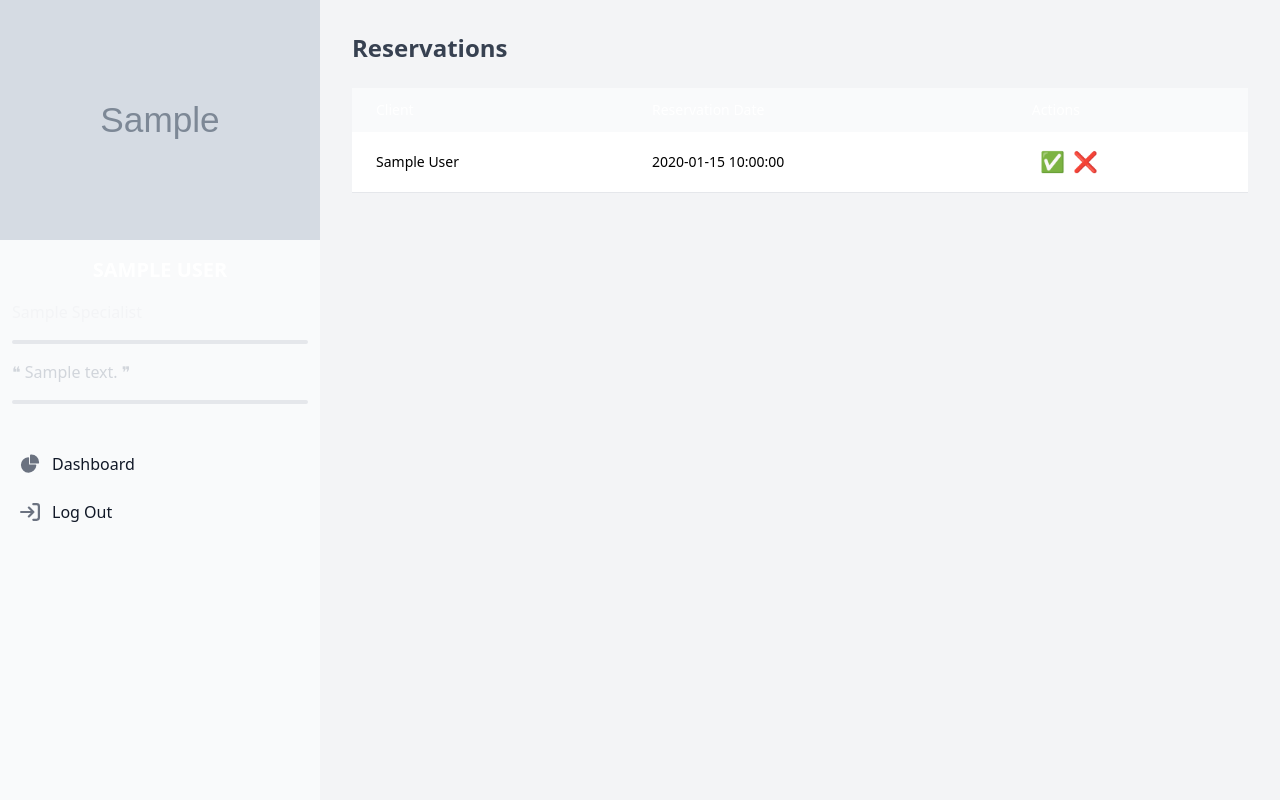
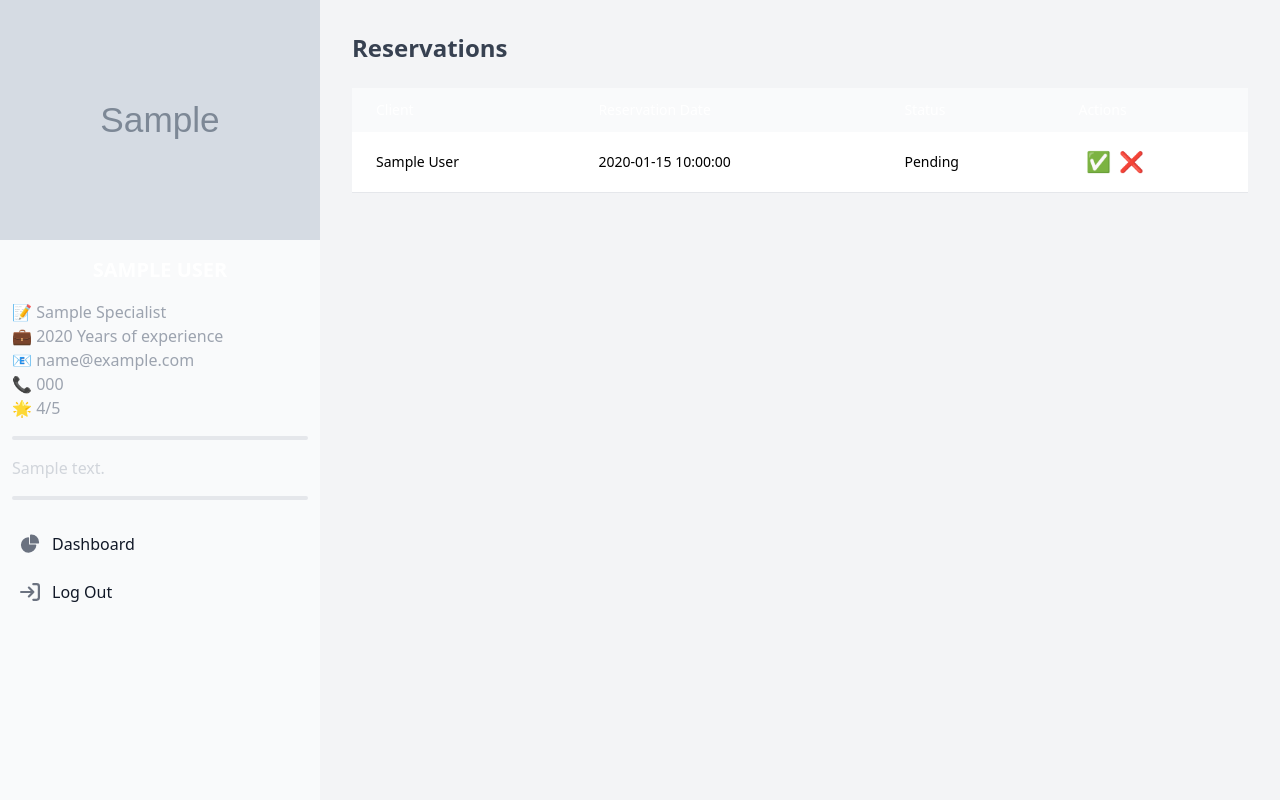
Before and after one commit to theshamkhi/LawyerUp, a PHP site: page /LawyerDashboard.php in a window 1280 px wide. Run offline with PHP 8.4, Linux system fonts and the light colour scheme; the visitor is signed in with stand-in values (Sample User, id 1); tables that the repository leaves empty hold one stand-in row (values such as "Sample post"); grey boxes marked "Sample" are stand-in pictures; some libraries are stand-ins or nearby versions.

Commit message:
Enhanced UI & UX

```diff
--- a/templates/LawyerDashboard.php
+++ b/templates/LawyerDashboard.php
@@ -10,7 +10,7 @@ if (!isset($_SESSION['user_id']) || !isset($_SESSION['role']) || $_SESSION['role
 
 $lawyer_id = $_SESSION['user_id'];
 
-$sql = "SELECT User.Name, Lawyer.PhotoURL, Lawyer.Specialization, Lawyer.ExpYears, Lawyer.Bio
+$sql = "SELECT User.Name, User.Email, Lawyer.LawyerID, Lawyer.Specialization, Lawyer.PhotoURL, Lawyer.ExpYears, Lawyer.Bio, Lawyer.Rating, Lawyer.PhoneNumber
         FROM Lawyer
         JOIN User ON Lawyer.LawyerID = User.UserID
         WHERE Lawyer.LawyerID = $lawyer_id";
@@ -55,11 +55,15 @@ if ($lawyer_result->num_rows > 0) {
       <?php if ($lawyer): ?>
         <div class="flex flex-col">
             <img src="<?php echo $lawyer['PhotoURL']; ?>" alt="Lawyer Photo" class="object-cover">
-            <div class="px-3 py-4">
+            <div class="px-3 pt-4">
                 <h2 class="text-xl font-semibold text-white text-center uppercase mb-4"><?php echo $lawyer['Name']; ?></h2>
-                <p class="text-base text-gray-100 mb-4"><?php echo $lawyer['Specialization']?> Specialist</p>
+                <p class="text-base text-gray-400">&#128221;  <?php echo $lawyer['Specialization']?> Specialist</p>
+                <p class="text-base text-gray-400">&#128188;  <?php echo $lawyer['ExpYears']; ?> Years of experience</p>
+                <p class="text-base text-gray-400">&#128231;  <?php echo $lawyer['Email']; ?></p>
+                <p class="text-base text-gray-400">&#128222;  <?php echo $lawyer['PhoneNumber']; ?></p>
+                <p class="text-base text-gray-400">&#127775;  <?php echo $lawyer['Rating']; ?>/5</p>
                 <hr class="h-1 my-4 bg-gray-200 border-0 rounded dark:bg-gray-700">
-                    <p class="text-base text-gray-300">&#10077; <?php echo $lawyer['Bio']; ?> &#10078;</p>
+                    <p class="text-base text-gray-300"><?php echo $lawyer['Bio']; ?></p>
                 <hr class="h-1 my-4 bg-gray-200 border-0 rounded dark:bg-gray-700">
             </div>
         </div>
@@ -71,7 +75,7 @@ if ($lawyer_result->num_rows > 0) {
 
       <ul class="space-y-2 font-medium px-3 py-2">
          <li>
-            <a href="ClientDashboard.php" class="flex items-center p-2 text-gray-900 rounded-lg dark:text-white hover:bg-gray-100 dark:hover:bg-gray-700 group">
+            <a href="LawyerDashboard.php" class="flex items-center p-2 text-gray-900 rounded-lg dark:text-white hover:bg-gray-100 dark:hover:bg-gray-700 group">
                <svg class="w-5 h-5 text-gray-500 transition duration-75 dark:text-gray-400 group-hover:text-gray-900 dark:group-hover:text-white" aria-hidden="true" xmlns="http://www.w3.org/2000/svg" fill="currentColor" viewBox="0 0 22 21">
                   <path d="M16.975 11H10V4.025a1 1 0 0 0-1.066-.998 8.5 8.5 0 1 0 9.039 9.039.999.999 0 0 0-1-1.066h.002Z"/>
                   <path d="M12.5 0c-.157 0-.311.01-.565.027A1 1 0 0 0 11 1.02V10h8.975a1 1 0 0 0 1-.935c.013-.188.028-.374.028-.565A8.51 8.51 0 0 0 12.5 0Z"/>
@@ -94,7 +98,8 @@ if ($lawyer_result->num_rows > 0) {
 
 <div class="p-8 sm:ml-80">
     <?php
-        $reservation_sql = "SELECT User.Name AS Name, Reservation.ReservationDate, Reservation.ReservationID
+        // Fetch reservations for the current lawyer
+        $reservation_sql = "SELECT User.Name AS Name, Reservation.ReservationDate, Reservation.ReservationID, Reservation.Status
                             FROM Reservation
                             JOIN User ON Reservation.ClientID = User.UserID
                             WHERE Reservation.LawyerID = $lawyer_id";
@@ -109,6 +114,7 @@ if ($lawyer_result->num_rows > 0) {
                     <tr>
                         <th class="px-6 py-3 text-left text-sm font-medium text-white">Client</th>
                         <th class="px-6 py-3 text-left text-sm font-medium text-white">Reservation Date</th>
+                        <th class="px-6 py-3 text-left text-sm font-medium text-white">Status</th>
                         <th class="px-6 py-3 text-left text-sm font-medium text-white">Actions</th>
                     </tr>
                 </thead>
@@ -117,8 +123,9 @@ if ($lawyer_result->num_rows > 0) {
                         <tr class="border-b hover:bg-gray-50">
                             <td class="px-6 py-4 text-sm"><?php echo $reservation['Name']; ?></td>
                             <td class="px-6 py-4 text-sm"><?php echo $reservation['ReservationDate']; ?></td>
+                            <td class="px-6 py-4 text-sm"><?php echo $reservation['Status']; ?></td>
                             <td class="px-6 py-4">
-                                <form method="POST" action="#" class="flex space-x-2">
+                                <form method="POST" action="" class="flex space-x-2">
                                     <input type="hidden" name="reservation_id" value="<?php echo $reservation['ReservationID']; ?>">
                                     <button name="action" value="accept" class="text-xl hover:scale-105">✅</button>
                                     <button name="action" value="reject" class="text-xl hover:scale-105">❌</button>
@@ -134,6 +141,7 @@ if ($lawyer_result->num_rows > 0) {
     <?php endif; ?>
 </div>
 
+
 <!-- Footer -->
 
 </body>
```
Also changed, not shown: templates/ClientDashboard.php (+14 -7 lines).
